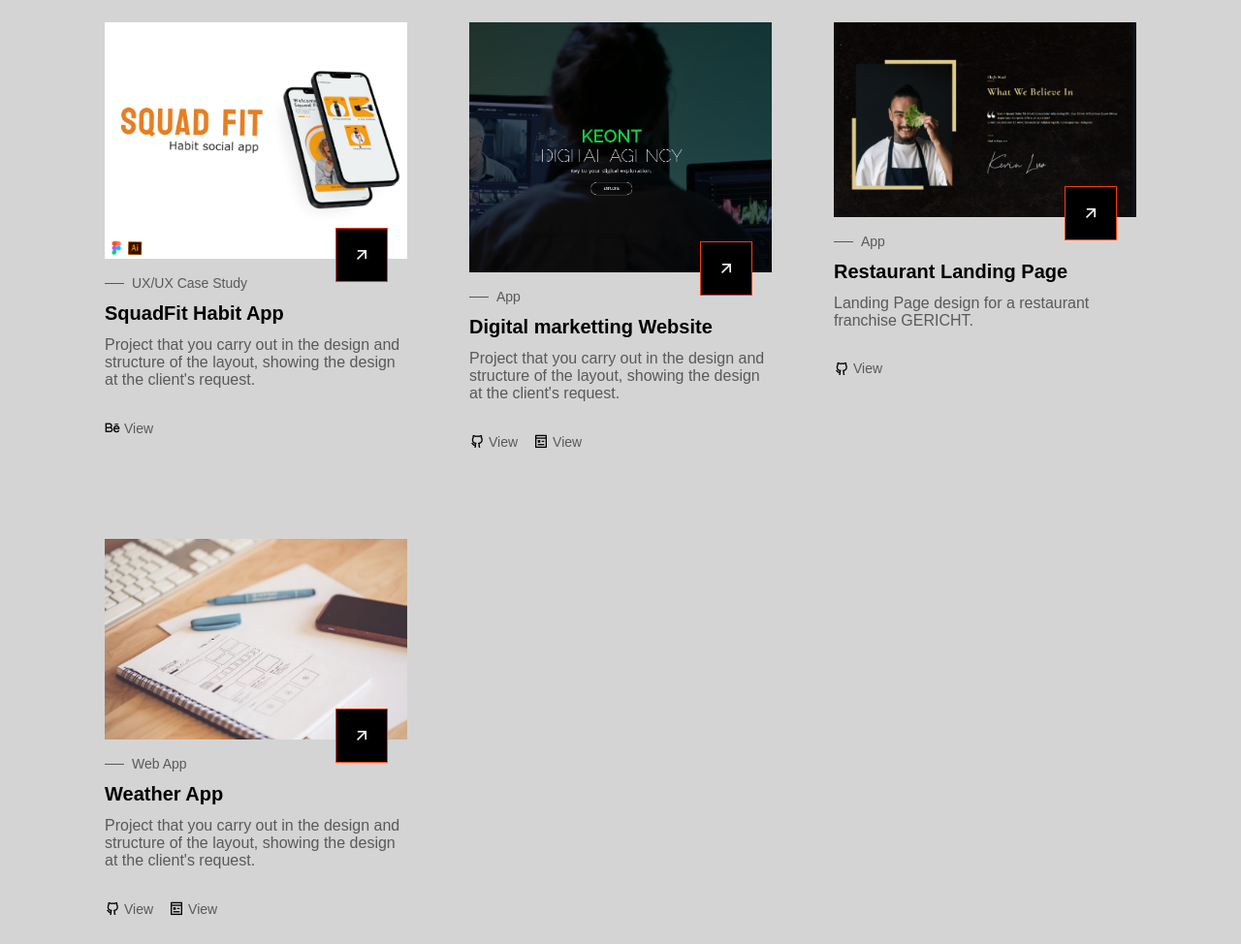
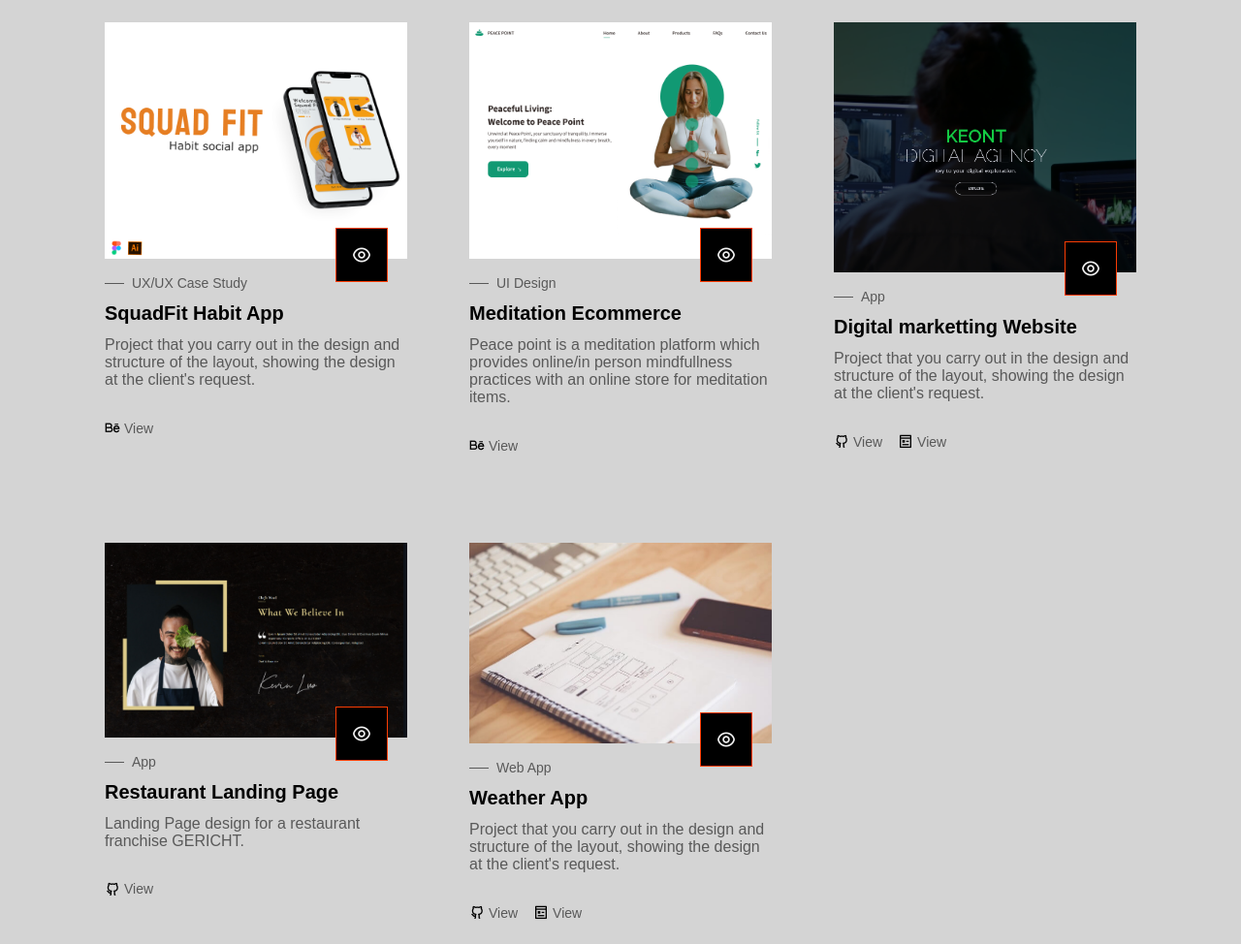
Before and after one commit to LohithAmal/AmalLohithPortfolioWebsite-Design, a plain HTML site: page index.html in a window 1280 px wide. Shown: the part 2703-3677 px from the top of the page at 97% size. Drawn offline with nearby package versions, Linux system fonts and the light colour scheme; a web font is replaced by a local one.

Commit message:
projects updates

```diff
--- a/index.html
+++ b/index.html
@@ -302,8 +302,11 @@
                 class="projects__img"
               />
 
-              <a href="#" class="projects__button button">
-                <i class="ri-arrow-right-up-line"></i>
+              <a
+                href="https://www.behance.net/gallery/189133133/Habit-App-UIUX-case-study"
+                class="projects__button button"
+              >
+                <i class="ri-eye-line"></i>
               </a>
             </div>
 
@@ -331,13 +334,51 @@
           <article class="projects__card">
             <div class="projects__image">
               <img
+                src="./assets/img/wall.png"
+                alt="image"
+                class="projects__img"
+              />
+
+              <a
+                href="https://www.behance.net/gallery/189337121/Meditation-Website-Design"
+                class="projects__button button"
+              >
+                <i class="ri-eye-line"></i>
+              </a>
+            </div>
+
+            <div class="projects__content">
+              <h3 class="projects__subtitle">UI Design</h3>
+              <h2 class="projects__title">Meditation Ecommerce</h2>
+
+              <p class="projects__description">
+                Peace point is a meditation platform which provides online/in
+                person mindfullness practices with an online store for
+                meditation items.
+              </p>
+            </div>
+
+            <a
+              href="https://www.behance.net/gallery/189337121/Meditation-Website-Design"
+              target="_blank"
+              class="projects__link"
+            >
+              <i class="ri-behance-line"></i> View
+            </a>
+          </article>
+          <article class="projects__card">
+            <div class="projects__image">
+              <img
                 src="./assets/img/project-2-keont.png"
                 alt="image"
                 class="projects__img"
               />
 
-              <a href="#" class="projects__button button">
-                <i class="ri-arrow-right-up-line"></i>
+              <a
+                href="https://lohithamal.github.io/KEONT-DIGITALS/"
+                class="projects__button button"
+              >
+                <i class="ri-eye-line"></i>
               </a>
             </div>
 
@@ -379,8 +420,11 @@
                 class="projects__img"
               />
 
-              <a href="#" class="projects__button button">
-                <i class="ri-arrow-right-up-line"></i>
+              <a
+                href="https://github.com/LohithAmal/restaurant-landingpage"
+                class="projects__button button"
+              >
+                <i class="ri-eye-line"></i>
               </a>
             </div>
 
@@ -462,8 +506,11 @@
                 class="projects__img"
               />
 
-              <a href="#" class="projects__button button">
-                <i class="ri-arrow-right-up-line"></i>
+              <a
+                href="https://lohithamal.github.io/WEATHER-DASHBOARD/"
+                class="projects__button button"
+              >
+                <i class="ri-eye-line"></i>
               </a>
             </div>
 
```
Also changed, not shown: assets/img/wall.png (added).
